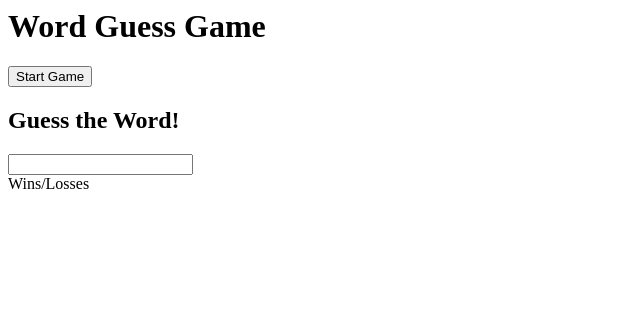
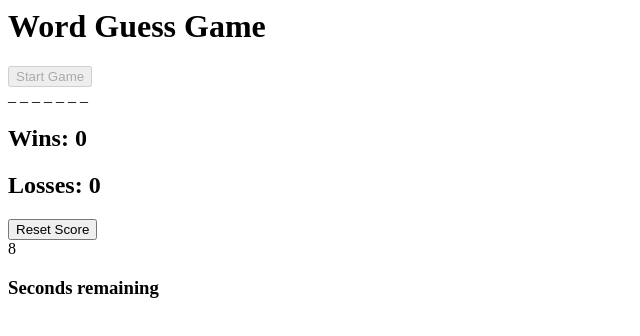
Before and after one commit to akaur09/word-guess, a plain HTML site: page index.html in a window 1280 px wide. Both pictures are taken after a click on the button "Start Game". Shown: the whole page, without its empty margins (0-640 px from the left). Drawn offline with Linux system fonts and the light colour scheme.

Commit message:
update js

```diff
--- a/assets/js/script.js
+++ b/assets/js/script.js
@@ -22,3 +22,182 @@
 // loops and iteration
 // setInterval
 // use localStorage
+
+
+//variables needed:
+var wordBlanks = document.querySelector(".word-blanks");
+var win = document.querySelector(".win");
+var lose = document.querySelector(".lose");
+var timerEl = document.querySelector(".timer-count");
+var startButton = document.querySelector(".start-button");
+
+var chooseWord = "";
+var numBlanks = 0;
+var winCount = 0;
+var lossCount = 0;
+var isWin = false;
+var timer;
+var timeLeft;
+
+//variables for creating game word and blanks
+var lettersInWord = [];
+var blanksLetters = [];
+
+//Array of words to be used in the game
+var gameWords = ["function", "array", "concatenate", "parse", "integer", "boolean", "console"];
+
+//init function when page loads
+function init() {
+    getWins();
+    getLosses();
+}
+
+//function to start the game by pressing start game button
+function startGame () {
+    win = false;
+    timeLeft = 10;
+    //prevent start button from being pressed during ongoing game
+    startButton.disabled = true;
+    renderBlanks()
+    startTimer()
+}
+
+//this function is called when its a win
+function winGame () {
+    wordBlanks.textContent = "Congratulations, You Won!";
+    winCount++
+    startButton.disabled = false;
+    setWins ()
+}
+
+//this function is called when its a loss
+function loseGame () {
+    wordBlanks.textContent = "You lose, Game Over!";
+    lossCount++
+    startButton.disabled = false;
+    setLosses ()
+}
+
+//this function starts and stops the timer and triggers either winGame() of loseGame ()
+function startTimer () {
+    //sets the timer
+    timer = setInterval(function() {
+        timeLeft--;
+        timerEl.textContent = timeLeft;
+        if (timeLeft >= 0) {
+            //test if win
+            if (isWin && timeLeft > 0) {
+                //cleas interval and stops timer
+                clearInterval(timer);
+                winGame();
+            }
+        }
+        //test if time is up
+        if (timeLeft === 0) {
+            //clears interval
+            clearInterval(timer);
+            loseGame();
+        }
+    }, 1000);
+}
+
+//create blanks
+function renderBlanks () {
+    //pick random word from words array
+    chooseWord = gameWords[Math.floor(Math.random() * gameWords.length)];
+    lettersInWord = chooseWord.split("");
+    numBlanks = lettersInWord.length;
+    blanksLetters = []
+    //use for loop to push blanks to blanksLetters array
+    for (var i = 0; i < numBlanks; i++) {
+        blanksLetters.push("_");
+    }
+    //convert blanksLetters array into string and render to screen
+    wordBlanks.textContent = blanksLetters.join(" ")
+}
+
+//update win count on screen and saves to storage
+function setWins () {
+    win.textContent = winCount;
+    localStorage.setItem("winCount", winCount);
+}
+
+//update lose count on screen and saves to storage
+function setLosses() {
+    lose.textContent = lossCount;
+    localStorage.setItem("lossCount", lossCount);
+}
+
+//functions used by the init function
+function getWins() {
+    //get stored value of wins if it exists
+    var savedWins = localStorage.getItem("winCount");
+    //if no stored wins, set counter to 0
+    if (savedWins === null) {
+        winCount = 0;
+    } else {
+        //if a value is stored, set to that value
+        winCount = savedWins;
+    }
+    //render to page
+    win.textContent = winCount;
+}
+
+function getLosses() {
+    var savedLosses = localStorage.getItem("lossCount");
+    if (savedLosses === null) {
+        lossCount = 0;
+    } else {
+        lossCount = savedLosses;
+    }
+    lose.textContent = lossCount;
+}
+
+function checkWin () {
+    //if the word is equal to the blanksLetters array when converted to a string, set isWin to true
+    if (chooseWord === blanksLetters.join("")) {
+        //This value is used in the timer function to test if win condition is met
+        isWin = true;
+    }
+}
+
+//tests if player guess is correct, then renders to screen
+function checkLetters(letter) {
+    var wordLetter = false;
+    for (var i = 0; i < numBlanks; i++) {
+        if (chooseWord[i] === letter) {
+            wordLetter = true;
+        }
+    }
+    if (wordLetter) {
+        for (var j = 0; j < numBlanks; j++) {
+            if (chooseWord[j] === letter) {
+                blanksLetters[j] = letter;
+            }
+        }
+        wordBlanks.textContent = blanksLetters.join(" ");
+    }
+}
+
+//Attach event listener for keyevent
+document.addEventListener("keydown", function(event) {
+    //if zero, exit function
+    if (timeLeft === 0) {
+    return;
+}
+//convert all keys to lower case
+var key = event.key.toLowerCase();
+var alphaNumericChars = "abcdefghijklmnopqrstuvwxyz0123456789".split("");
+//test if key pushed is a letter
+if (alphaNumericChars.includes(key)) {
+    var letterGuess = event.key;
+    checkLetters(letterGuess)
+    checkWin();
+}
+});
+
+//add event listener to start button to call startGame function when clicked
+startButton.addEventListener("click", startGame);
+
+//calls init when page is opened
+init();
--- a/index.html
+++ b/index.html
@@ -3,25 +3,43 @@
     <meta charset="UTF-8">
     <meta http-equiv="X-UA-Compatible" content="IE=edge">
     <meta name="viewport" content="width=device-width, initial-scale=1.0">
-    <title>Guess the Word!</title>
+    <title>Guess the Word Game!</title>
     <link rel="stylesheet" href="./assets/css/style.css">
 </head>
 <body>
-    <h1>Word Guess Game</h1>
-    <div>
-        <button id="start">Start Game</button>
-    </div>
+    <header>
+        <h1 class="header-font">Word Guess Game</h1>
+        <button class="start-button">Start Game</button>
+    </header>
 
-    <div id="game">
-        <h2>Guess the Word!</h2>
-        <input type="text">
-    </div>
+    <main>
+        <Section>
+            <div class="word-game">
+              <div class="word-blanks">J _ v _ S c r _ _ t</div>
+            </div>
+        </Section>
 
-    <div id="stats">
-        Wins/Losses
-    </div>
+        <section>
+                <div class="stats">
+                    <div class="win-loss">
+                    <div>
+                    <h2>Wins: <span class="win">0 </span></h2>
+                    <h2>Losses: <span class="lose">0</span></h2>
+                </div>
+                    <button class="reset-game">Reset Score</button>
+            </div>
+                <div class="timer">
+                    <div class="timer-text">
+                    <div class="timer-count">10</div>
+                    <h3>Seconds remaining</h3>
+                </div>
 
- <script src="./assets/js/script.js"></script>
+                </div>
+            </div>
+        </section>
+    </main>
+
+<script src="./assets/js/script.js"></script>
 </body>
 </html>
 
```
